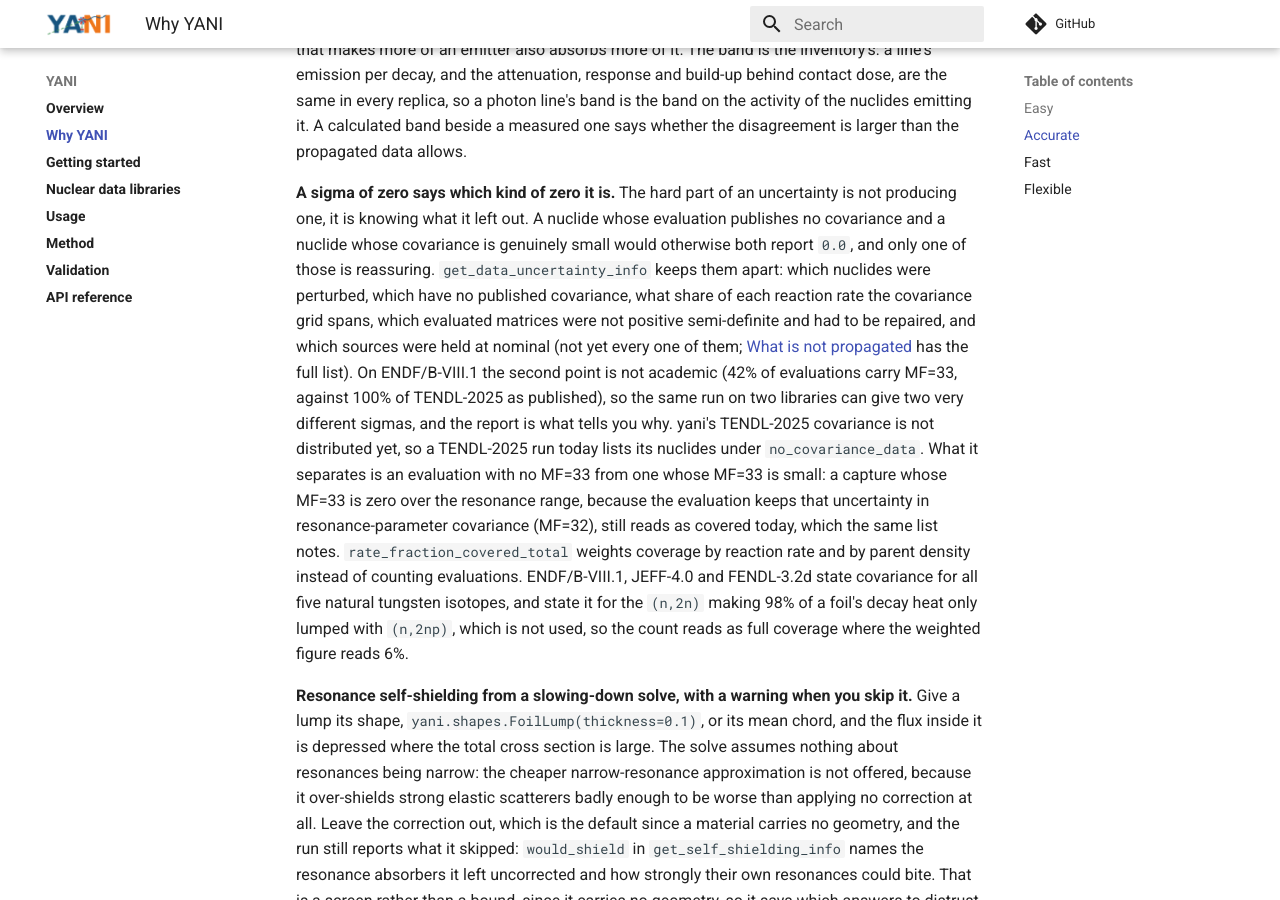
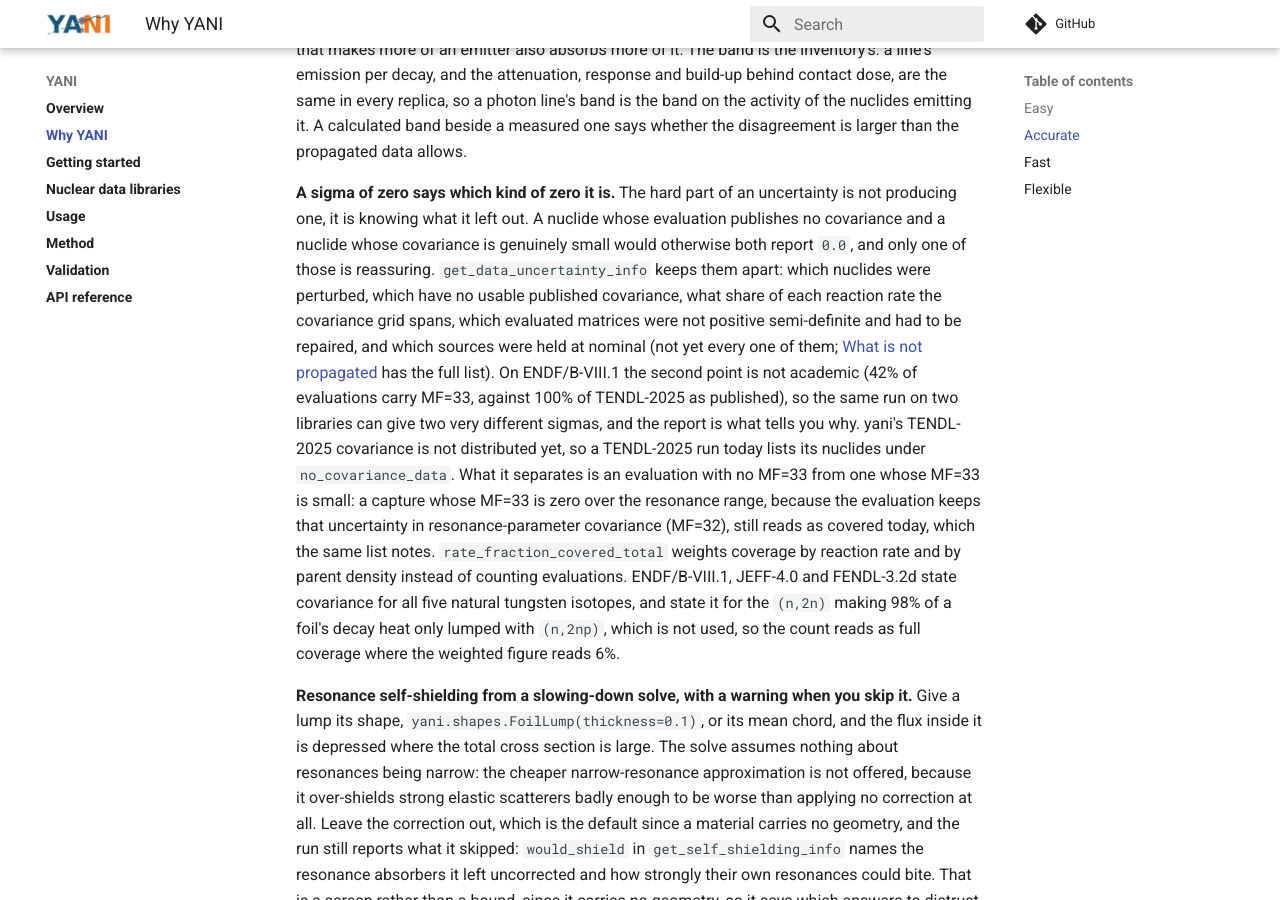
Before and after one commit to fusion-neutronics/yani, an MkDocs documentation site: the page built from docs/why_yani.md, in a window 1280 px wide and 900 px high, scrolled down 1624 px. Built offline with MkDocs 1.6.1 and Material for MkDocs 9.7.7, drawn with Linux system fonts in a browser that asks for light colours; comment, search, counter and statistics services are not loaded.

Commit message:
Qualify the held inputs that can move sigma either way and the gap wording
Dropping a correlation-only covariance block (MAT1 != 0, or a same-MAT
block read as cross-material) can raise or lower the variance of a sum,
so it does not only understate. has_gaps counts a reachable nuclide
without a decay-energy sigma only when it has a decay energy, which is
what core lists. get_self_shielding_info also returns None for a
material the results do not hold, and why_yani now says usable
published covariance to match usage.md.

```diff
--- a/docs/why_yani.md
+++ b/docs/why_yani.md
@@ -83,10 +83,10 @@
 whose evaluation publishes no covariance and a nuclide whose covariance is
 genuinely small would otherwise both report `0.0`, and only one of those is
 reassuring. `get_data_uncertainty_info` keeps them apart: which nuclides were
-perturbed, which have no published covariance, what share of each reaction rate
-the covariance grid spans, which evaluated matrices were not positive
-semi-definite and had to be repaired, and which sources were held at nominal
-(not yet every one of them;
+perturbed, which have no usable published covariance, what share of each
+reaction rate the covariance grid spans, which evaluated matrices were not
+positive semi-definite and had to be repaired, and which sources were held at
+nominal (not yet every one of them;
 [What is not propagated](method.md#what-is-not-propagated) has the full list).
 On ENDF/B-VIII.1 the second point is not academic (42% of evaluations carry
 MF=33, against 100% of TENDL-2025 as published), so the same run on two
```
Also changed, not shown: docs/method.md (+6 -2 lines), docs/usage.md (+3 -2 lines).
